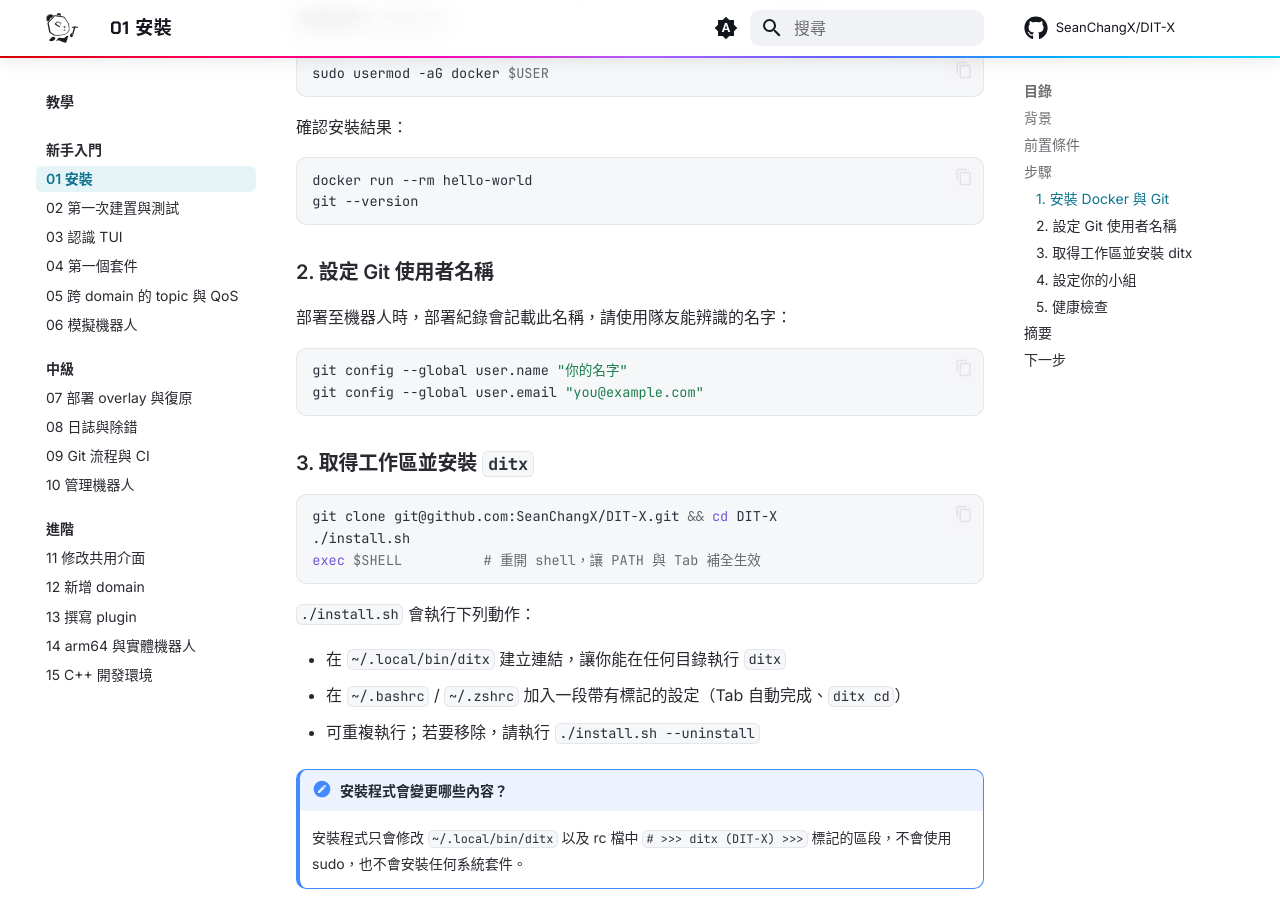
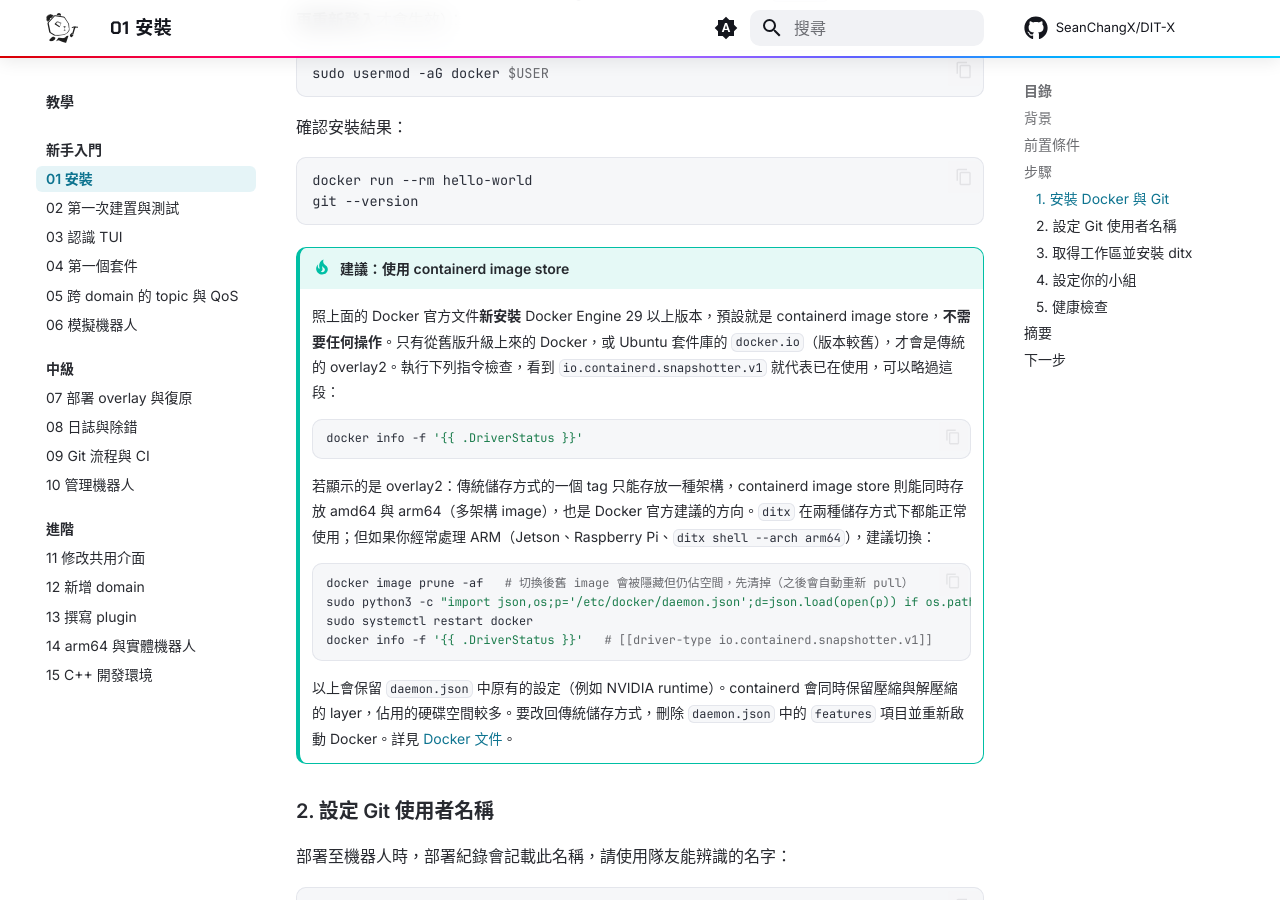
Before and after one commit to DIT-ROBOTICS/DIT-X, an MkDocs documentation site: the page built from docs/tutorials/beginner/01-install.md, in a window 1280 px wide and 900 px high, scrolled down 917 px. Built offline with MkDocs 1.6.1 and Material for MkDocs 9.7.7, drawn with Linux system fonts in a browser that asks for light colours; comment, search, counter and statistics services are not loaded.

Commit message:
docs: recommend the containerd image store in the install tutorial (#11)
Companion to #10. The root cause of the arm64 tag clobbering is the
classic overlay2 image store (one architecture per tag). Docker
recommends the containerd image store, which holds multi-platform
images; Docker Engine 29 uses it by default on **fresh** installs, but
upgraded installs keep overlay2.

Tutorial 01 now has a tip: how to check (`docker info -f '{{
.DriverStatus }}'`), why (multi-arch, Jetson/RPi, `ditx shell --arch
arm64`), and how to switch: prune the hidden images first, merge
`features.containerd-snapshotter: true` into `daemon.json` keeping
existing settings (e.g. the NVIDIA runtime), restart, verify; trade-off
(more disk) and how to revert. `ditx` works with both stores (#10).

`mkdocs build --strict` passes. Source:
https://docs.docker.com/engine/storage/containerd/

````diff
--- a/docs/tutorials/beginner/01-install.md
+++ b/docs/tutorials/beginner/01-install.md
@@ -30,6 +30,24 @@ sudo usermod -aG docker $USER
 docker run --rm hello-world
 git --version
 ```
+
+!!! tip "建議：使用 containerd image store"
+    照上面的 Docker 官方文件**新安裝** Docker Engine 29 以上版本，預設就是 containerd image store，**不需要任何操作**。只有從舊版升級上來的 Docker，或 Ubuntu 套件庫的 `docker.io`（版本較舊），才會是傳統的 overlay2。執行下列指令檢查，看到 `io.containerd.snapshotter.v1` 就代表已在使用，可以略過這段：
+
+    ```bash
+    docker info -f '{{ .DriverStatus }}'
+    ```
+
+    若顯示的是 overlay2：傳統儲存方式的一個 tag 只能存放一種架構，containerd image store 則能同時存放 amd64 與 arm64（多架構 image），也是 Docker 官方建議的方向。`ditx` 在兩種儲存方式下都能正常使用；但如果你經常處理 ARM（Jetson、Raspberry Pi、`ditx shell --arch arm64`），建議切換：
+
+    ```bash
+    docker image prune -af   # 切換後舊 image 會被隱藏但仍佔空間，先清掉（之後會自動重新 pull）
+    sudo python3 -c "import json,os;p='/etc/docker/daemon.json';d=json.load(open(p)) if os.path.exists(p) else {};d.setdefault('features',{})['containerd-snapshotter']=True;json.dump(d,open(p,'w'),indent=4)"
+    sudo systemctl restart docker
+    docker info -f '{{ .DriverStatus }}'   # [[driver-type io.containerd.snapshotter.v1]]
+    ```
+
+    以上會保留 `daemon.json` 中原有的設定（例如 NVIDIA runtime）。containerd 會同時保留壓縮與解壓縮的 layer，佔用的硬碟空間較多。要改回傳統儲存方式，刪除 `daemon.json` 中的 `features` 項目並重新啟動 Docker。詳見 [Docker 文件](https://docs.docker.com/engine/storage/containerd/)。
 
 ### 2. 設定 Git 使用者名稱
 
````
